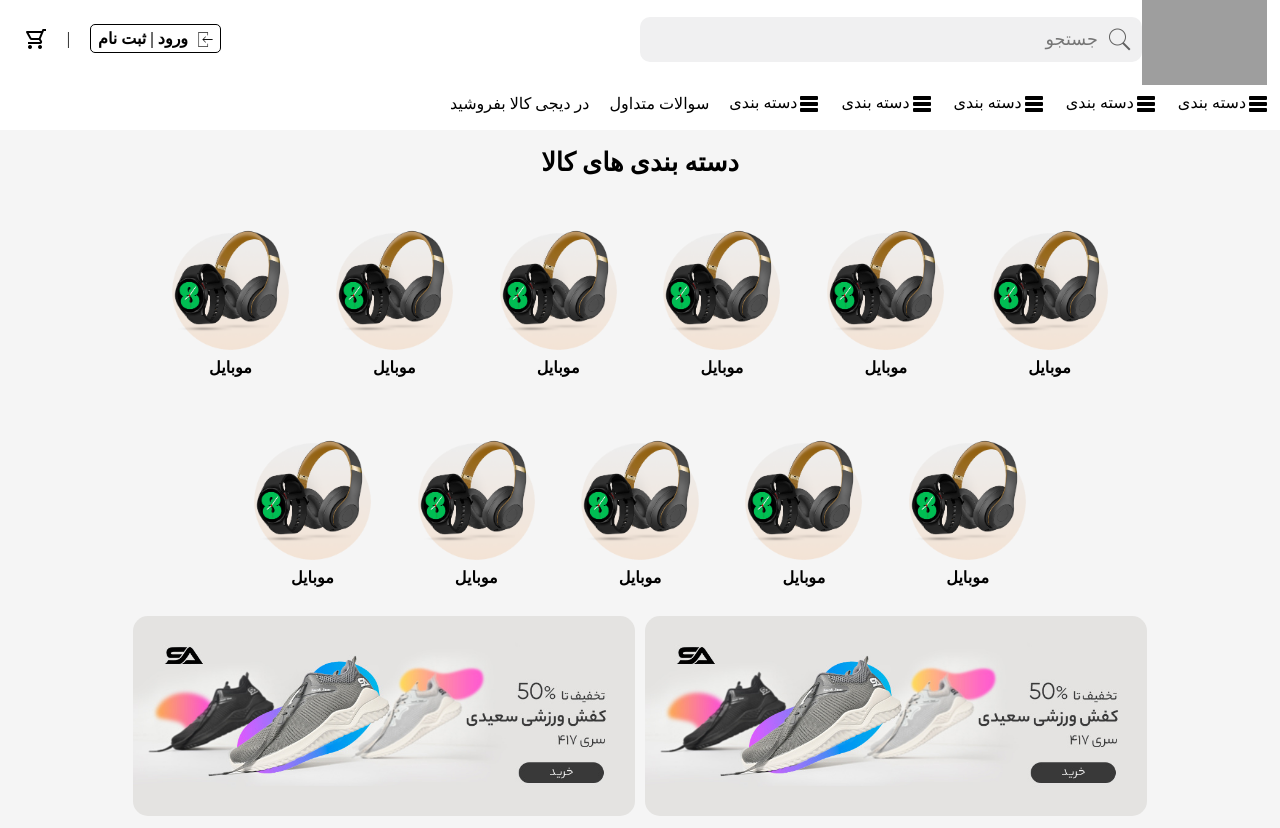
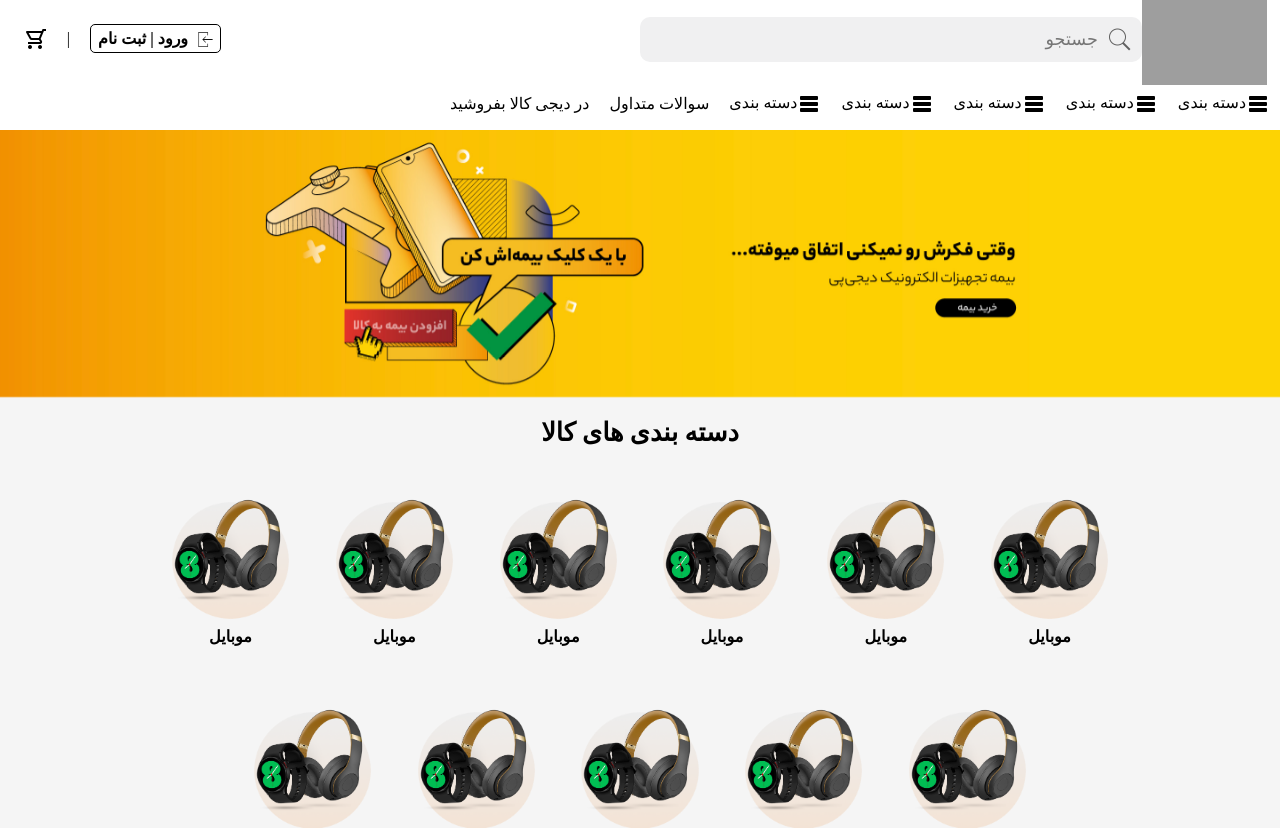
Before and after one commit to Mehrabkb/digikala_angular, an Angular app: page / in a window 1280 px wide. Shown: the top 828 px of the page. Built offline with nearby package versions, Linux system fonts and the light colour scheme; grey boxes are pictures that could not be loaded.

Commit message:
swiper work but with bug

```diff
--- a/angular.json
+++ b/angular.json
@@ -23,7 +23,10 @@
               "src/assets"
             ],
             "styles": [
-              "src/styles.css"
+              "src/styles.css",
+              "swiper/css",
+              "swiper/css/navigation",
+              "swiper/css/pagination"
             ],
             "scripts": []
           },
--- a/package.json
+++ b/package.json
@@ -18,9 +18,8 @@
     "@angular/platform-browser": "^14.1.0",
     "@angular/platform-browser-dynamic": "^14.1.0",
     "@angular/router": "^14.1.0",
-    "ngx-useful-swiper": "^10.0.1",
     "rxjs": "~7.5.0",
-    "swiper": "^6.8.1",
+    "swiper": "^8.4.5",
     "tslib": "^2.3.0",
     "zone.js": "~0.11.4"
   },
--- a/src/app/app.module.ts
+++ b/src/app/app.module.ts
@@ -6,6 +6,7 @@ import { AppComponent } from './app.component';
 import { AppHeaderComponent } from './app-header/app-header.component';
 import { HomeComponent } from './home/home.component';
 import { HomeSliderComponent } from './home-slider/home-slider.component';
+import { SwiperModule } from 'swiper/angular';
 
 
 @NgModule({
@@ -18,6 +19,7 @@ import { HomeSliderComponent } from './home-slider/home-slider.component';
   imports: [
     BrowserModule,
     AppRoutingModule,
+    SwiperModule
   ],
   providers: [],
   bootstrap: [AppComponent]
--- a/src/app/home-slider/home-slider.component.html
+++ b/src/app/home-slider/home-slider.component.html
@@ -0,0 +1,6 @@
+<swiper [config]="config" >
+
+  <ng-template swiperSlide *ngFor="let slide of slides">
+      <img src="{{slide}}" alt="">
+  </ng-template>
+</swiper>
--- a/src/app/home-slider/home-slider.component.ts
+++ b/src/app/home-slider/home-slider.component.ts
@@ -1,4 +1,6 @@
 import { Component, OnInit } from '@angular/core';
+import SwiperCore, { SwiperOptions } from 'swiper';
+import Swiper from 'swiper';
 
 @Component({
   selector: 'app-home-slider',
@@ -11,6 +13,11 @@ export class HomeSliderComponent implements OnInit {
     '../../assets/slider2.gif' ,
     '../../assets/slider2.jpg'
   ]
+  config: SwiperOptions = {
+    slidesPerView: 1,
+    direction: 'horizontal',
+    pagination: { clickable: true }
+  };
   constructor() { }
 
   ngOnInit(): void {
--- a/src/styles.css
+++ b/src/styles.css
@@ -1,3 +1,6 @@
+
+
+
 /* You can add global styles to this file, and also import other style files */
 
 /*
```
Also changed, not shown: 1 other file (tests, documents, lock files or other folders).
